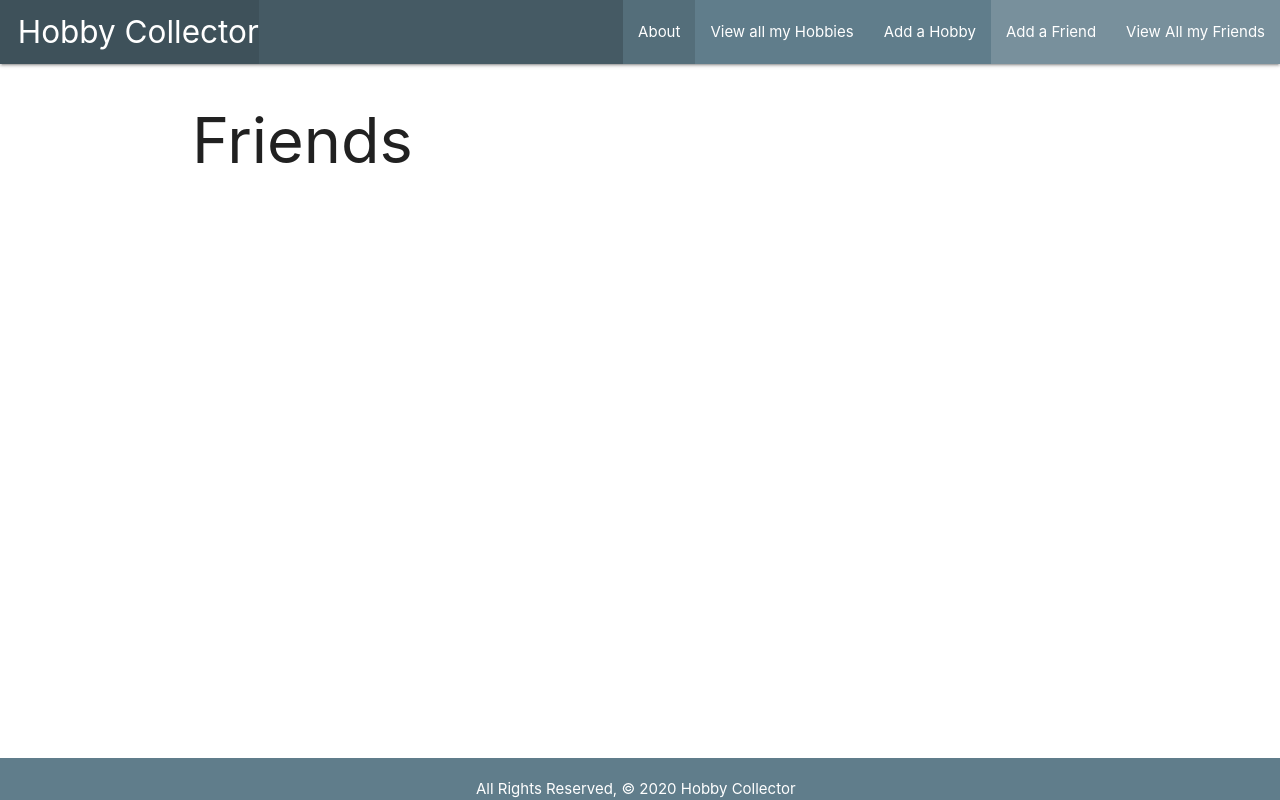
After one commit to hnorthcote/hobbiecollector, a Django app: page /friends/ in a window 1280 px wide. The commit adds this page. Run offline with Django 3.2, Linux system fonts and the light colour scheme; data that the repository does not hold is empty.

Commit message:
Friends and CRUD
Got crud working with Hobbies and Friends

```diff
--- a/hobbies_app/static/css/style.css
+++ b/hobbies_app/static/css/style.css
@@ -11,3 +11,8 @@ footer {
     padding-top: 0;
     text-align: right;
 }
+
+input[type="checkbox"] {
+    opacity: 1 !important;
+    pointer-events: auto !important;
+}
--- a/hobbies_app/templates/base.html
+++ b/hobbies_app/templates/base.html
@@ -20,10 +20,19 @@
                 </ul>
                 <ul class="right">
                     <li>
-                        <a href="{% url 'about' %}">About</a>
+                        <a href="{% url 'about' %}" class="hoverable z-depth blue-grey darken-1">About</a>
                     </li>
                     <li>
-                        <a href="{% url 'hobbies' %}" class="hoverable z-depth blue-grey lighten-1"> View all my Hobbies</a>
+                        <a href="{% url 'hobbies' %}" class="hoverable z-depth blue-grey"> View all my Hobbies</a>
+                    </li>
+                    <li>
+                        <a href="{% url 'hobbies_create' %}" class="hoverable z-depth blue-grey">Add a Hobby</a>
+                    </li>
+                    <li>
+                        <a href="{% url 'friends_create' %}" class="hoverable z-depth blue-grey lighten-1">Add a Friend</a>
+                    </li>
+                    <li>
+                        <a href="{% url 'friends_index' %}" class="hoverable z-depth blue-grey lighten-1">View All my Friends</a>
                     </li>
                 </ul>
             </div>
--- /dev/null
+++ b/hobbies_app/templates/friends/index.html
@@ -0,0 +1,19 @@
+{% extends 'base.html' %}
+
+{% block content %}
+
+<h1>Friends</h1>
+{% for friend in friends %}
+<div class="card">
+        <div class="card-content">
+            <span class="card-title">{{ friend.name }}</span>
+            <p>Friendship: {{ friend.friendship }}</p>
+         </div>
+         <div class="card-action">
+            <a href="{% url 'friends_update' friend.id %}">Update</a>
+            <a href="{% url 'friends_delete' friend.id %}">Delete</a>
+        </div>
+</div>
+{% endfor %}
+
+{% endblock %}
--- a/hobbies_app/templates/hobbies/detail.html
+++ b/hobbies_app/templates/hobbies/detail.html
@@ -21,6 +21,10 @@
             <p>I am just getting into this.</p>
             {% endif %}
         </div>
+        <div class="card-action">
+            <a href="{% url 'hobbies_update' cat.id %}">Update</a>
+            <a href="{% url 'hobbies_delete' cat.id %}">Delete</a>
+        </div>
     </div>
 
 
--- a/hobbies_app/urls.py
+++ b/hobbies_app/urls.py
@@ -6,5 +6,12 @@ urlpatterns = [
     path('about/', views.about, name='about'),
     path('hobbies/', views.hobbies_index, name='hobbies'),
     path('hobbies/<int:hobby_id>/', views.hobbies_detail, name='detail'),
+    path('hobbies/create/', views.HobbyCreate.as_view(), name='hobbies_create'),
+    path('hobbies/<int:pk>/update/', views.HobbyUpdate.as_view(), name='hobbies_update'),
+    path('hobbies/<int:pk>/delete/', views.HobbyDelete.as_view(), name='hobbies_delete'),
+    path('friends/', views.friends_index, name='friends_index'),
+    path('friends/create/', views.FriendCreate.as_view(), name='friends_create'),
+    path('friends/<int:pk>/update/', views.FriendUpdate.as_view(), name='friends_update'),
+    path('friends/<int:pk>/delete/', views.FriendDelete.as_view(), name='friends_delete'),
 
 ]
--- a/hobbies_app/views.py
+++ b/hobbies_app/views.py
@@ -1,6 +1,7 @@
 from django.shortcuts import render
 from django.http import HttpResponse
-from .models import Hobby
+from .models import Hobby, Friend
+from django.views.generic.edit import CreateView, UpdateView, DeleteView
 
 # Create your views here.
 
@@ -21,6 +22,7 @@ from .models import Hobby
 #     Hobby('Traveling', 7, 'occasional'),
 # ]
 ##########################################################
+#Hobbies function based views
 def about(request):
     return render(request,'about.html')
 
@@ -34,3 +36,33 @@ def hobbies_index(request):
 def hobbies_detail(request, hobby_id):
     hobby = Hobby.objects.get(id=hobby_id)
     return render(request, 'hobbies/detail.html', { 'hobby': hobby})
+
+# Hobbies Class based views
+
+class HobbyCreate(CreateView):
+  model = Hobby
+  fields = '__all__'
+class HobbyUpdate(UpdateView):
+  model = Hobby
+  fields = '__all__'
+class HobbyDelete(DeleteView):
+  model = Hobby
+  success_url ='/hobbies/'
+
+
+  ###########Friends area######
+
+def friends_index(request):
+    friends = Friend.objects.all()
+    return render(request,'friends/index.html', {'friends': friends})
+
+
+class FriendCreate(CreateView):
+  model = Friend
+  fields = '__all__'
+class FriendUpdate(UpdateView):
+  model = Friend
+  fields = "__all__"
+class FriendDelete(DeleteView):
+  model = Friend
+  success_url ='/friends/'
```
Also changed, not shown: hobbies_app/models.py (+16 -0 lines), hobbies_app/templates/hobbies_app/friend_confirm_delete.html (added, +13 -0 lines), hobbies_app/templates/hobbies_app/friend_form.html (added, +17 -0 lines), hobbies_app/templates/hobbies_app/hobby_confirm_delete.html (added, +13 -0 lines), hobbies_app/templates/hobbies_app/hobby_form.html (added, +17 -0 lines), hobbies_app/migrations/0002_auto_20200829_1257.py (added), hobbies_app/migrations/0003_auto_20200829_1308.py (added), hobbies_app/migrations/0004_friend.py (added).
